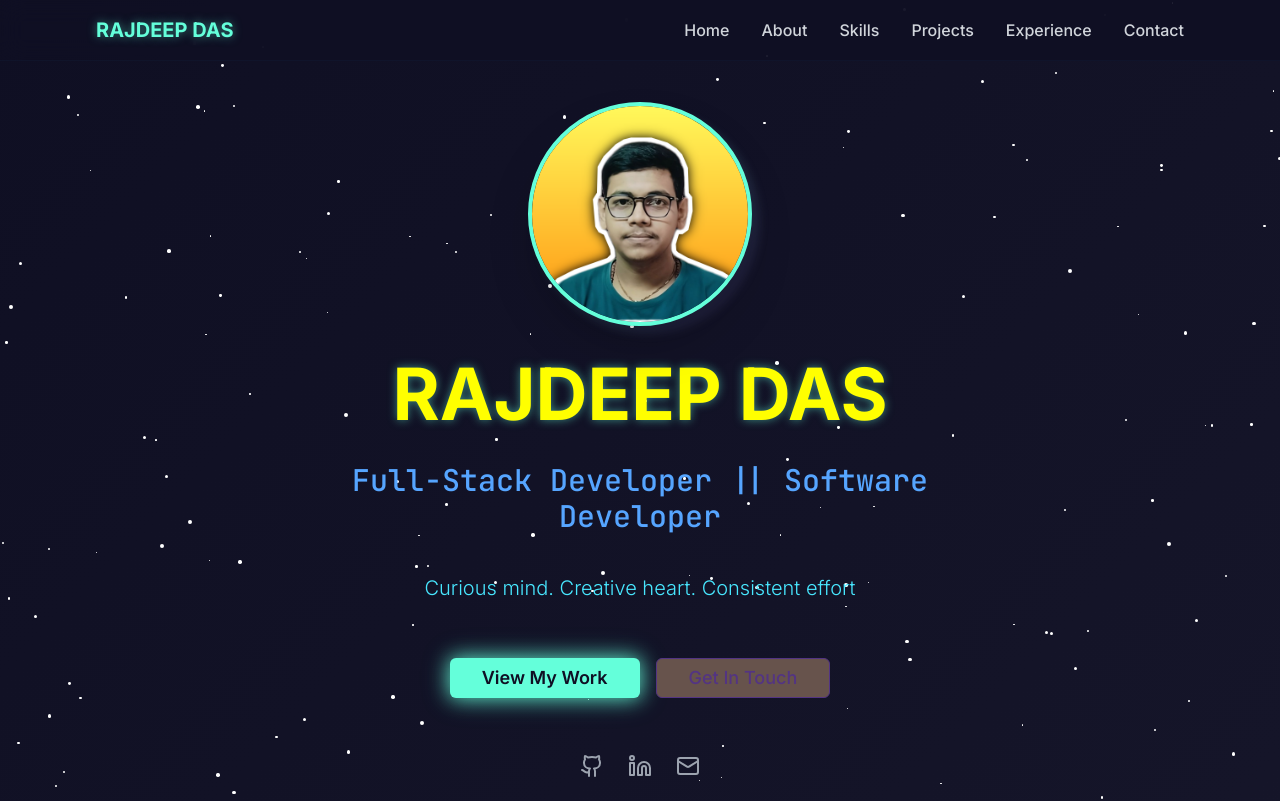
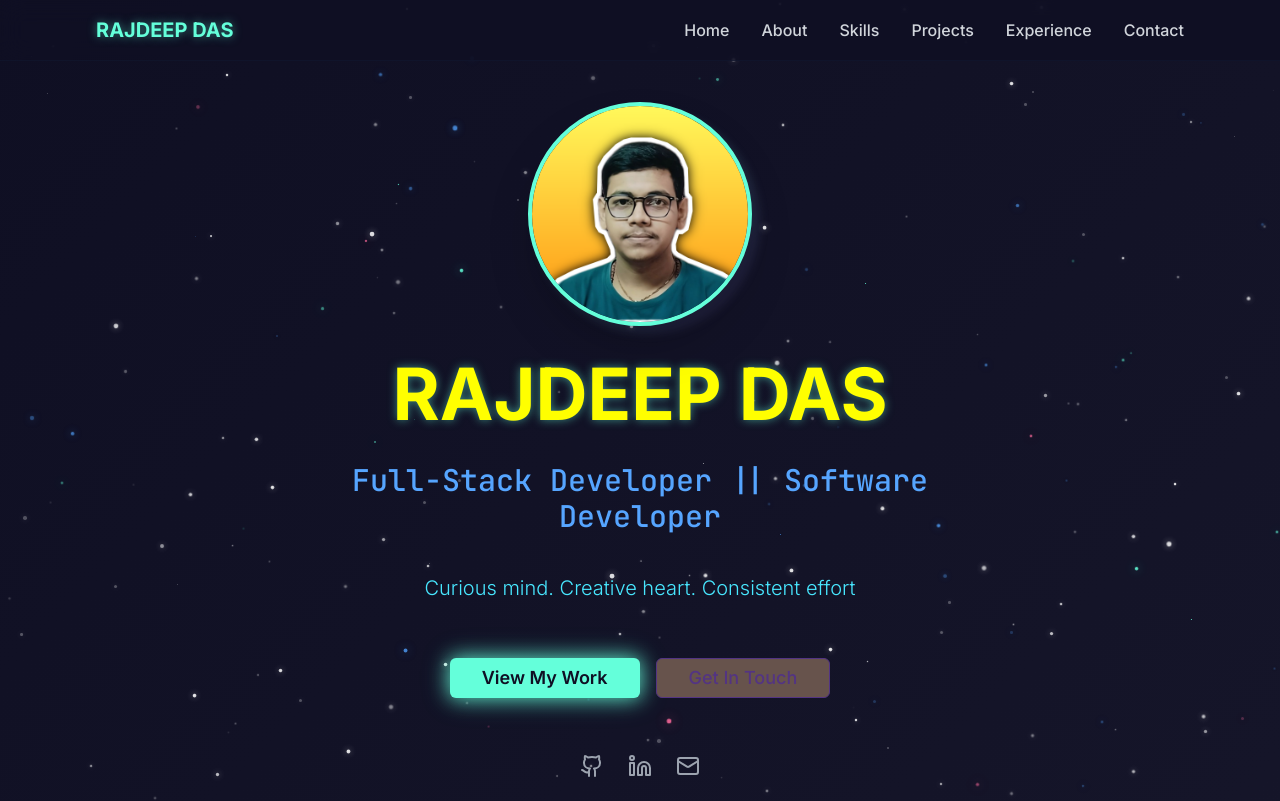
Before and after one commit to Rajdeep2868/dark-star-showcase, a React (Vite) app: page / in a window 1280 px wide. Shown: the top 801 px of the page. Built offline with nearby package versions, Linux system fonts and the light colour scheme.

Commit message:
feat: Add star blinking animation
Adds a blinking animation to the stars in the starfield background.

```diff
--- a/src/components/StarField.tsx
+++ b/src/components/StarField.tsx
@@ -9,19 +9,32 @@ const StarField = () => {
       if (!starFieldRef.current) return;
 
       const starField = starFieldRef.current;
-      const numberOfStars = 150;
+      const numberOfStars = 200;
 
       for (let i = 0; i < numberOfStars; i++) {
         const star = document.createElement('div');
-        star.className = 'star';
+
+        // Add different star types for variety
+        const starType = Math.random();
+        if (starType < 0.7) {
+          star.className = 'star star-white';
+        } else if (starType < 0.85) {
+          star.className = 'star star-blue';
+        } else if (starType < 0.95) {
+          star.className = 'star star-cyan';
+        } else {
+          star.className = 'star star-pink';
+        }
 
         const size = Math.random() * 3 + 1;
         star.style.width = `${size}px`;
         star.style.height = `${size}px`;
         star.style.left = `${Math.random() * 100}%`;
         star.style.top = `${Math.random() * 100}%`;
-        star.style.animationDelay = `${Math.random() * 2}s`;
-        star.style.animationDuration = `${Math.random() * 3 + 2}s`;
+
+        // Random blinking patterns
+        star.style.animationDelay = `${Math.random() * 4}s`;
+        star.style.animationDuration = `${Math.random() * 3 + 1.5}s`;
 
         starField.appendChild(star);
       }
--- a/src/index.css
+++ b/src/index.css
@@ -66,21 +66,47 @@
 
   .star {
     position: absolute;
-    background: white;
     border-radius: 50%;
-    animation: twinkle 2s infinite;
+    animation: starBlink 2s infinite ease-in-out;
   }
 
-  .star:nth-child(odd) {
+  .star-white {
+    background: rgba(255, 255, 255, 0.9);
+    box-shadow: 0 0 6px rgba(255, 255, 255, 0.6);
+  }
+
+  .star-blue {
+    background: rgba(74, 144, 226, 0.9);
+    box-shadow: 0 0 8px rgba(74, 144, 226, 0.7);
+  }
+
+  .star-cyan {
+    background: rgba(100, 255, 218, 0.9);
+    box-shadow: 0 0 10px rgba(100, 255, 218, 0.8);
+  }
+
+  .star-pink {
+    background: rgba(255, 107, 157, 0.9);
+    box-shadow: 0 0 12px rgba(255, 107, 157, 0.8);
+  }
+
+  .star:nth-child(2n) {
+    animation: starBlink 1.5s infinite ease-in-out;
+    animation-delay: 0.5s;
+  }
+
+  .star:nth-child(3n) {
+    animation: starBlink 2.5s infinite ease-in-out;
     animation-delay: 1s;
   }
 
-  .star:nth-child(3n) {
-    animation-duration: 3s;
+  .star:nth-child(4n) {
+    animation: starBlink 3s infinite ease-in-out;
+    animation-delay: 1.5s;
   }
 
-  .star:nth-child(4n) {
-    animation-duration: 1.5s;
+  .star:nth-child(5n) {
+    animation: starPulse 4s infinite ease-in-out;
   }
 
   .glow-text {
@@ -91,3 +117,33 @@
     @apply px-4 md:px-8 lg:px-16 xl:px-24;
   }
 }
+
+@keyframes starBlink {
+  0%, 100% {
+    opacity: 0.3;
+    transform: scale(1);
+  }
+  50% {
+    opacity: 1;
+    transform: scale(1.2);
+  }
+}
+
+@keyframes starPulse {
+  0%, 100% {
+    opacity: 0.2;
+    transform: scale(0.8);
+  }
+  25% {
+    opacity: 0.8;
+    transform: scale(1.1);
+  }
+  50% {
+    opacity: 1;
+    transform: scale(1.3);
+  }
+  75% {
+    opacity: 0.6;
+    transform: scale(1);
+  }
+}
```
